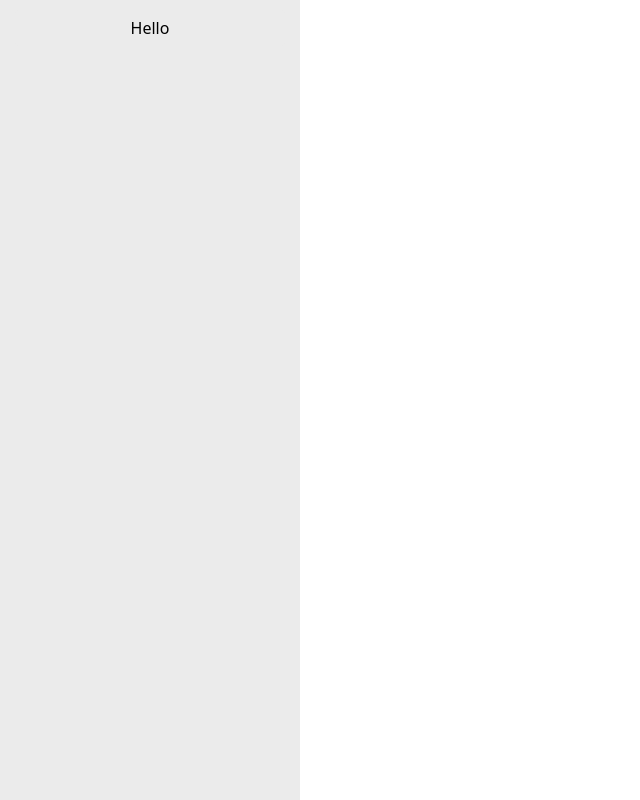
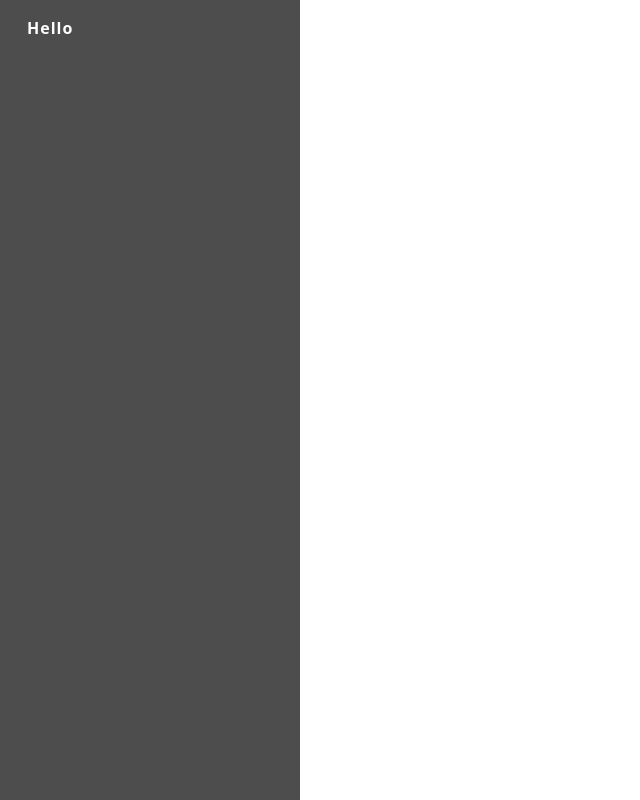
Before and after one commit to TonyZTYang/Octo, a React (Create React App) app in the folder front-end/: page / in a window 1280 px wide. Shown: the whole page, without its empty margins (0-640 px from the left). Built offline with nearby package versions, Linux system fonts and the light colour scheme.

Commit message:
changed navbar style

```diff
--- a/front-end/src/components/css/sidebar.css
+++ b/front-end/src/components/css/sidebar.css
@@ -1,21 +1,42 @@
 #container_nav_bar {
-    background-color: hsl(0, 0%, 92%);
+    background-color: hsl(0, 0%, 30%);
     width: 300px;
     height: 100%;
     float: left;
     padding: 0;
     padding-top: 10px;
     text-align: center;
+    border-right: 1px hsl(0, 0%, 33%);
 }
 
-Button {
-    background-color:hsl(0, 0%, 92%) !important;
+.unselected {
+    background-color:hsl(0, 0%, 30%) !important;
+    border: 0 !important;
+    color: rgb(255, 255, 255) !important;
+    width: 90%;
+    margin-bottom: 5px;
+    font-weight: bold;
+    text-align: left;
+    letter-spacing: 1px;
+}
+
+.selected {
+    background-color:hsl(0, 0%, 81%) !important;
     border: 0 !important;
     color: black !important;
     width: 90%;
     margin-bottom: 5px;
+    font-weight: bold;
+    text-align: left;
+    letter-spacing: 1px;
 }
 
 Button:hover {
     background-color: hsl(0, 0%, 81%) !important;
+    color: black !important;
 }
+
+Button:focus {
+    outline: none !important;
+    box-shadow: none !important;
+}
--- a/front-end/src/components/sidebar.js
+++ b/front-end/src/components/sidebar.js
@@ -15,9 +15,8 @@ class SideBar extends React.Component {
         super(props);
 
         this.state = {
-            prevPage: null,
-            currentPage: null // TODO: start page will be dashboard
-        }
+            currentButton: null
+        };
 
         this.setContent = props.setContent.bind();
         SideBar.instance = this;
@@ -44,8 +43,18 @@ class MenuItem extends React.Component {
         super(props);
     }
 
+    onClick() {
+        SideBar.instance.setContent(this.props.content);
+        SideBar.instance.setState({
+            currentButton: this
+        });
+    }
+
     render() {
-        return (<Button className="button_nav_menu" onClick={() => {SideBar.instance.setContent(this.props.content)}}>{this.props.pageName}</Button>);
+        if(SideBar.instance.state.currentButton === this)
+            return (<Button className="selected" onClick={() => {this.onClick()}}>{this.props.pageName}</Button>);
+        else
+            return (<Button className="unselected" onClick={() => {this.onClick()}}>{this.props.pageName}</Button>);
     }
 }
 
```
